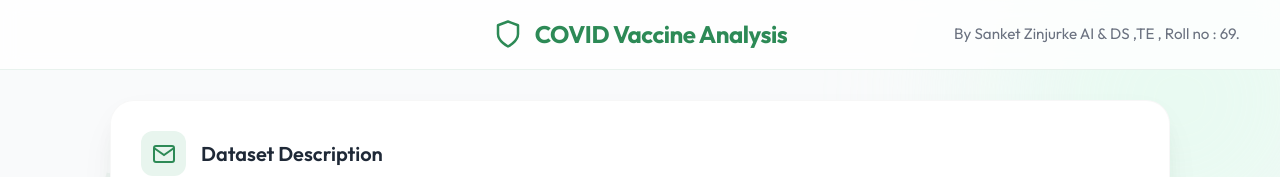
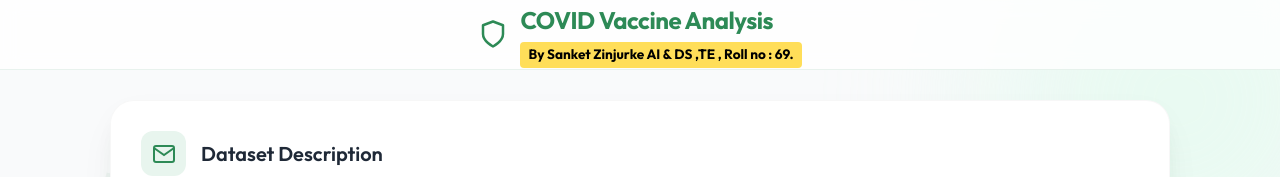
Before and after one commit to sankettt27/covid, a plain HTML site: page index.html in a window 1280 px wide. Shown: the top 177 px of the page. Drawn offline with nearby package versions, Linux system fonts and the light colour scheme; no server answers.

Commit message:
Update author credits styling and position

```diff
--- a/index.html
+++ b/index.html
@@ -14,10 +14,12 @@
             <svg width="30" height="30" viewBox="0 0 24 24" fill="none" stroke="currentColor" stroke-width="2" stroke-linecap="round" stroke-linejoin="round">
                 <path d="M12 22s8-4 8-10V5l-8-3-8 3v7c0 6 8 10 8 10z"></path>
             </svg>
-            <h1>COVID Vaccine Analysis</h1>
-        </div>
-        <div class="header-credits">
-            By Sanket Zinjurke AI & DS ,TE , Roll no : 69.
+            <div class="logo-text">
+                <h1>COVID Vaccine Analysis</h1>
+                <div class="header-credits">
+                    By Sanket Zinjurke AI & DS ,TE , Roll no : 69.
+                </div>
+            </div>
         </div>
     </header>
 
--- a/style.css
+++ b/style.css
@@ -60,14 +60,23 @@ body {
     font-size: 1.5rem;
     font-weight: 700;
     letter-spacing: -0.5px;
+    margin-bottom: 2px;
+}
+
+.logo-text {
+    display: flex;
+    flex-direction: column;
 }
 
 .header-credits {
-    position: absolute;
-    right: 40px;
-    font-size: 0.95rem;
-    font-weight: 500;
-    color: var(--text-light);
+    font-size: 0.85rem;
+    font-weight: 700;
+    color: #000000;
+    background-color: #FFDE59; /* Highlight yellow */
+    padding: 2px 8px;
+    border-radius: 4px;
+    display: inline-block;
+    align-self: flex-start;
 }
 
 /* Cards & 3D Effects */
```
